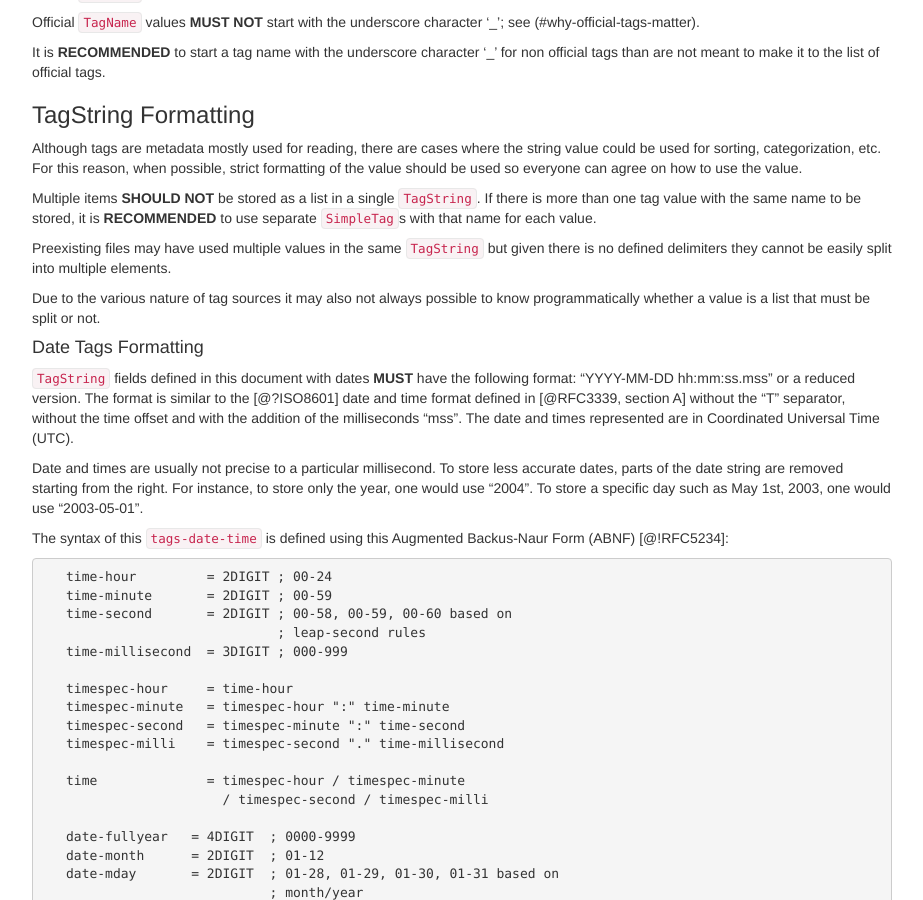
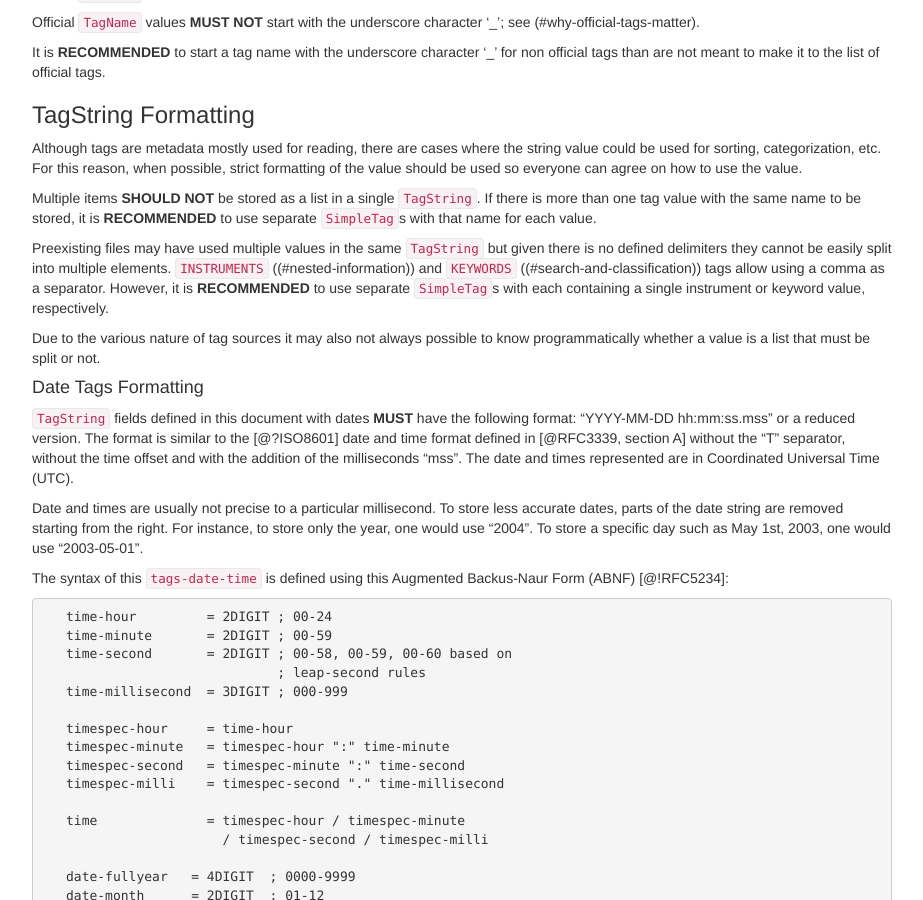
Before and after one commit to ietf-wg-cellar/matroska-specification, a Jekyll site: the page built from cellar-tags/tagging.md, in a window 1280 px wide and 900 px high, scrolled down 1421 px. Shown: the whole window, without its empty margins (273-1196 px from the left). Built offline with Jekyll 4.4.1, drawn with Linux system fonts in a browser that asks for light colours; our own code applies the rules of GitHub Pages for plain Markdown files.

Commit message:
allow instruments/keywords with a comma but recommend individual values

```diff
--- a/cellar-tags/tagging.md
+++ b/cellar-tags/tagging.md
@@ -92,6 +92,8 @@ it is **RECOMMENDED** to use separate `SimpleTag`s with that name for each value
 
 Preexisting files may have used multiple values in the same `TagString` but given there is no
 defined delimiters they cannot be easily split into multiple elements.
+`INSTRUMENTS` ((#nested-information)) and `KEYWORDS` ((#search-and-classification)) tags allow using a comma as a separator.
+However, it is **RECOMMENDED** to use separate `SimpleTag`s with each containing a single instrument or keyword value, respectively.
 
 Due to the various nature of tag sources it may also not always possible to know programmatically
 whether a value is a list that must be split or not.
```
